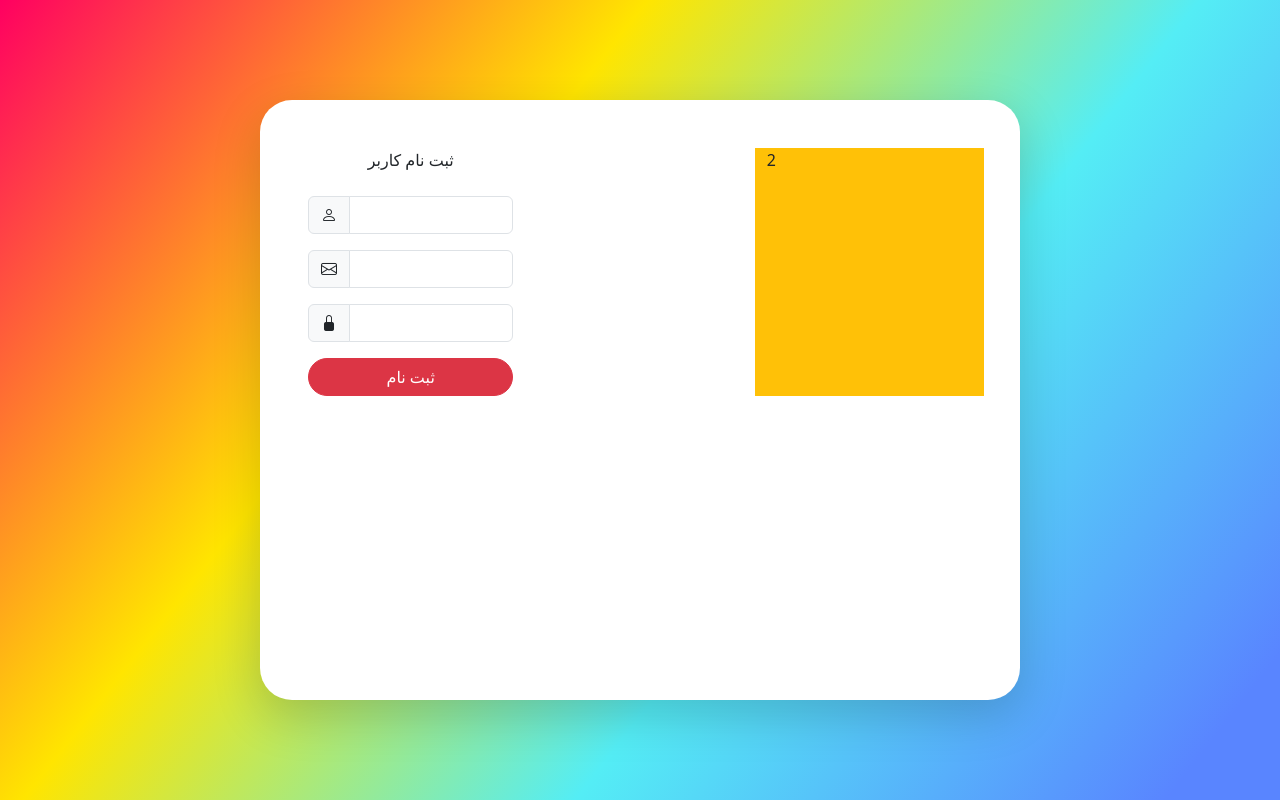
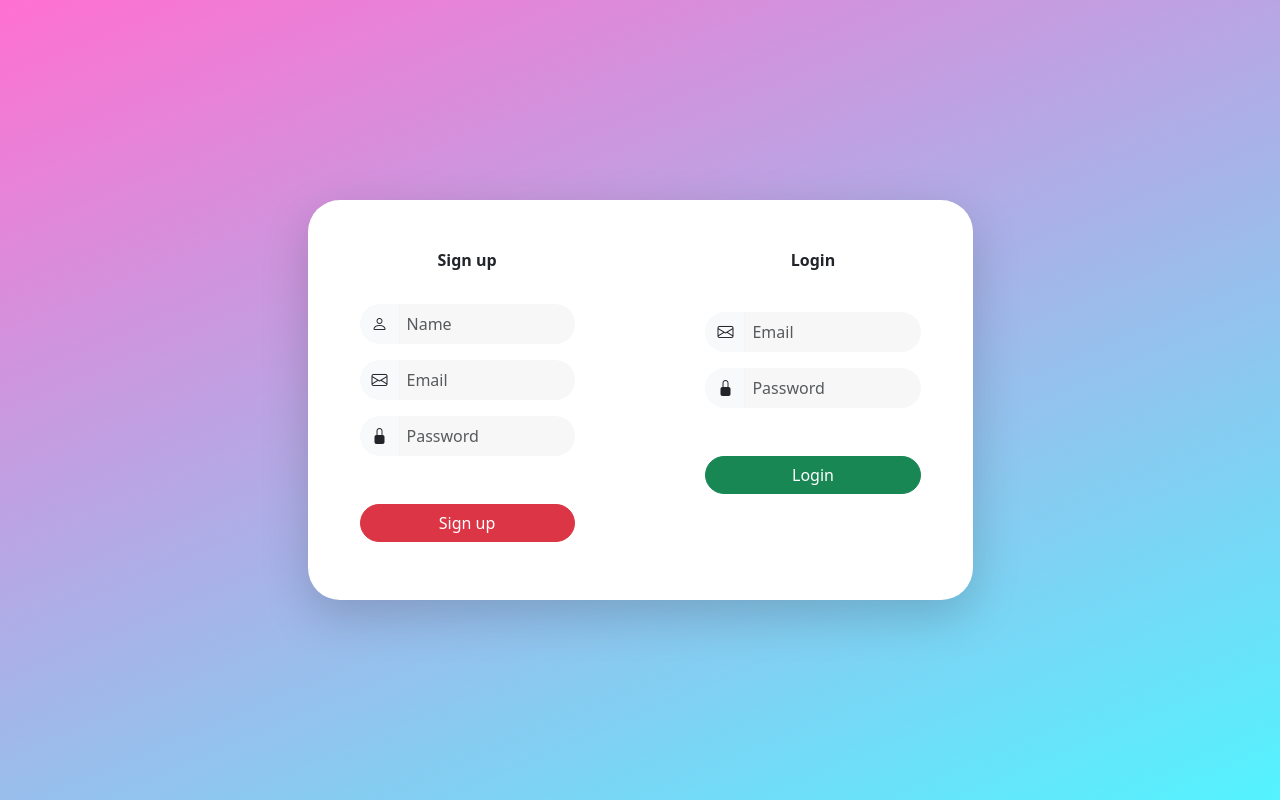
Before and after one commit to Matinmmp/login, a plain HTML site: page index.html in a window 1280 px wide. Drawn offline with nearby package versions, Linux system fonts and the light colour scheme.

Commit message:
add login section

```diff
--- a/index.html
+++ b/index.html
@@ -16,33 +16,55 @@
     <section class="main">
         <div class="container h-100">
             <div class="row justify-content-center align-items-center h-100">
-                <div class="content col-8 bg-white rounded-5 h-75 shadow-lg p-5">
+                <div class="content col-12 col-lg-7 bg-white rounded-5  shadow-lg p-5">
                     <div class="row justify-content-between">
-                        <div class="col-4 d-flex flex-column text-center">
-                            <p class="mb-4">ثبت نام کاربر</p>
-                            <div class="input-group">
-                                <div class="input-group-text">
+                        <div class="col-5 d-flex flex-column text-center px-3">
+                            <p class="mb-4 fw-bold">Sign up</p>
+                            <div class="input-group mt-2">
+                                <div class="input-group-text rounded-start-5">
                                     <i class="bi bi-person"></i>
                                 </div>
-                                <input type="text" class="form-control" aria-label="Text input with checkbox">
-                              </div>
+                                <input type="text" class="form-control rounded-end-5 p-2" placeholder="Name"
+                                    aria-label="Text input with checkbox">
+                            </div>
 
-                              <div class="input-group mt-3">
-                                <div class="input-group-text">
+                            <div class="input-group mt-3">
+                                <div class="input-group-text rounded-start-5">
                                     <i class="bi bi-envelope"></i>
                                 </div>
-                                <input type="text" class="form-control" aria-label="Text input with radio button">
-                              </div>
+                                <input type="text" class="form-control rounded-end-5 p-2" placeholder="Email"
+                                    aria-label="Text input with radio button">
+                            </div>
 
-                              <div class="input-group mt-3">
-                                <div class="input-group-text">
+                            <div class="input-group mt-3">
+                                <div class="input-group-text rounded-start-5">
                                     <i class="bi bi-lock-fill"></i>
                                 </div>
-                                <input type="text" class="form-control" aria-label="Text input with radio button">
-                              </div>
-                              <button class=" btn btn-danger mt-3 rounded-5">ثبت نام</button>
+                                <input type="text" class="form-control rounded-end-5 p-2" placeholder="Password"
+                                    aria-label="Text input with radio button">
+                            </div>
+                            <button class=" btn btn-danger mt-5 rounded-5"> Sign up</button>
                         </div>
-                        <div class="col-4 bg-warning">2</div>
+                        <div class="col-5 d-flex flex-column text-center px-3">
+                            <p class="mb-4 fw-bold">Login</p>
+
+                            <div class="input-group mt-3">
+                                <div class="input-group-text rounded-start-5">
+                                    <i class="bi bi-envelope"></i>
+                                </div>
+                                <input type="text" class="form-control rounded-end-5 p-2" placeholder="Email"
+                                    aria-label="Text input with radio button">
+                            </div>
+
+                            <div class="input-group mt-3">
+                                <div class="input-group-text rounded-start-5">
+                                    <i class="bi bi-lock-fill"></i>
+                                </div>
+                                <input type="text" class="form-control rounded-end-5 p-2" placeholder="Password"
+                                    aria-label="Text input with radio button">
+                            </div>
+                            <button class=" btn btn-success mt-5 rounded-5"> Login</button>
+                        </div>
                     </div>
                 </div>
             </div>
--- a/styles.css
+++ b/styles.css
@@ -7,11 +7,23 @@ body {
   width: 100vw;
   height: 100vh;
   background: rgb(89, 133, 255);
-  background: linear-gradient(
-    308deg,
-    rgba(89, 133, 255, 1) 6%,
-    rgba(84, 237, 245, 1) 37%,
-    rgba(255, 229, 0, 1) 66%,
-    rgba(255, 0, 97, 1) 100%
-  );
+  background: rgb(255,112,209);
+  background: linear-gradient(157deg, rgba(255,112,209,1) 0%, rgba(83,243,255,1) 100%);
 }
+
+.content{
+    height: 25rem;
+}
+
+input{
+    background-color: rgba(241, 241, 241, 0.586) !important;
+}
+
+.input-group-text{
+    border: none !important;
+    border-radius: 1rem 0 0 1rem;
+}
+
+.form-control{
+    border: none !important;
+}
```
